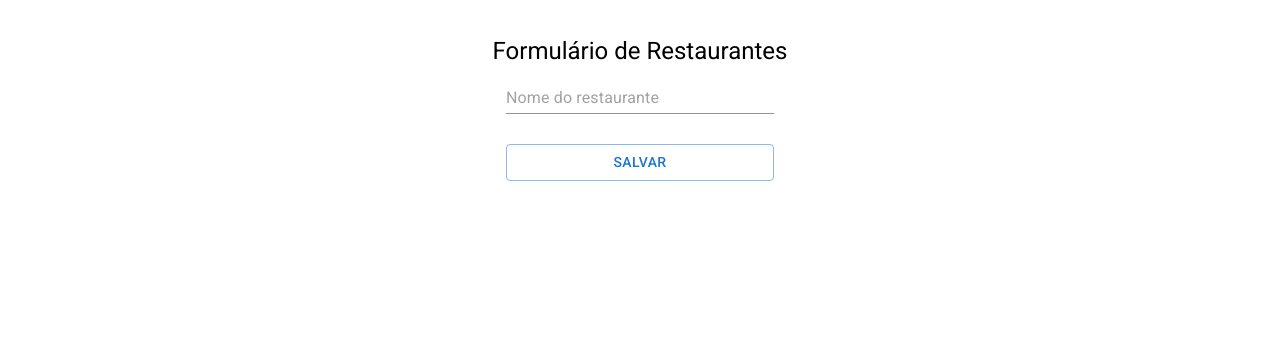
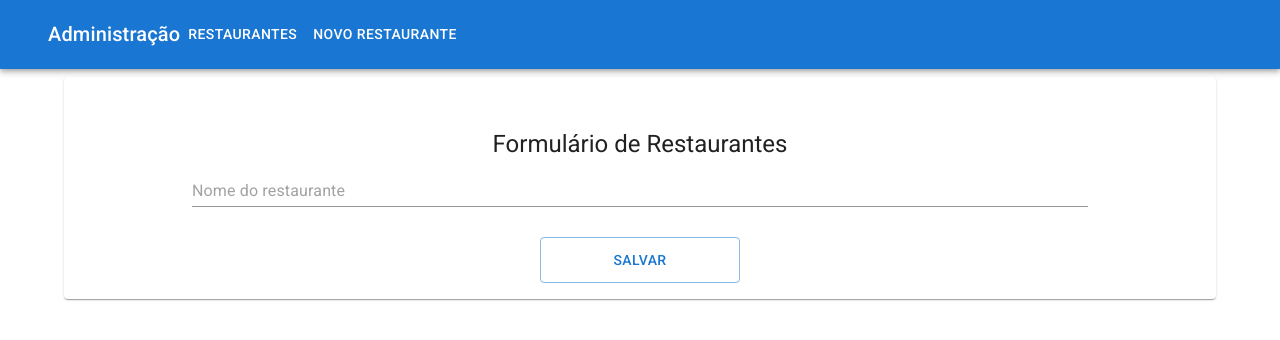
Before and after one commit to athena272/react-type-aifood, a React (Create React App) app: page /admin/restaurantes/1 in a window 1280 px wide. Shown: the top 340 px of the page. Built offline with nearby package versions, Linux system fonts and the light colour scheme; no server answers.

Commit message:
Update index.tsx

```diff
--- a/src/paginas/Administracao/Restaurantes/FormRestaurante/index.tsx
+++ b/src/paginas/Administracao/Restaurantes/FormRestaurante/index.tsx
@@ -1,8 +1,9 @@
-import { TextField, Button, Typography, Box } from "@mui/material";
+import { TextField, Button, Typography, Box, AppBar, Container, Toolbar, Link, Paper } from "@mui/material";
 import http from 'http/index'
 import IRestaurante from "interfaces/IRestaurante";
 import { useEffect, useState } from "react";
 import { useParams } from "react-router-dom";
+import { Link as RouterLink } from "react-router-dom";
 
 export default function FormRestaurante() {
     const params = useParams()
@@ -33,9 +34,35 @@
     }
 
     return (
-        <Box sx={{ display: 'flex', flexDirection: 'column', alignItems: 'center', paddingTop: '35px' }}>
+        <>
+            <AppBar position="static">
+                <Container maxWidth="xl">
+                    <Toolbar>
+                        <Typography variant="h6">
+                            Administração
+                        </Typography>
+                        <Box sx={{ display: 'flex', flexGrow: 1 }}>
+                            <Link component={RouterLink} to='/admin/restaurantes'>
+                                <Button sx={{ my: 2, color: 'white' }}>
+                                    Restaurantes
+                                </Button>
+                            </Link>
+                            <Link component={RouterLink} to='/admin/restaurantes/novo'>
+                                <Button sx={{ my: 2, color: 'white' }}>
+                                    Novo Restaurante
+                                </Button>
+                            </Link>
+                        </Box>
+                    </Toolbar>
+                </Container>
+            </AppBar>
+            <Box>
+                <Container maxWidth='lg' sx={{ mt: 1 }}>
+                    <Paper sx={{ p: 2 }}>
+                        {/* Conteúdo da página */}
+                        <Box sx={{ display: 'flex', flexDirection: 'column', alignItems: 'center', paddingTop: '35px', flexGrow: 1 }}>
                             <Typography component='h1' variant="h5">Formulário de Restaurantes</Typography>
-            <Box component='form' onSubmit={onSubmitForm}>
+                            <Box component='form' onSubmit={onSubmitForm} sx={{ width: '100%', maxWidth: '80%' }}>
                                 <TextField
                                     id="nome"
                                     name="nome"
@@ -51,10 +78,15 @@
                                     variant="outlined"
                                     type="submit"
                                     fullWidth
+                                    sx={{ maxWidth: '200px', p: '10px 15px', m: '0 auto', display: 'block' }}
                                 >
                                     Salvar
                                 </Button>
                             </Box>
                         </Box>
+                    </Paper>
+                </Container>
+            </Box>
+        </>
     )
 }
```
Lines whose indentation alone changed are shown as unchanged.
